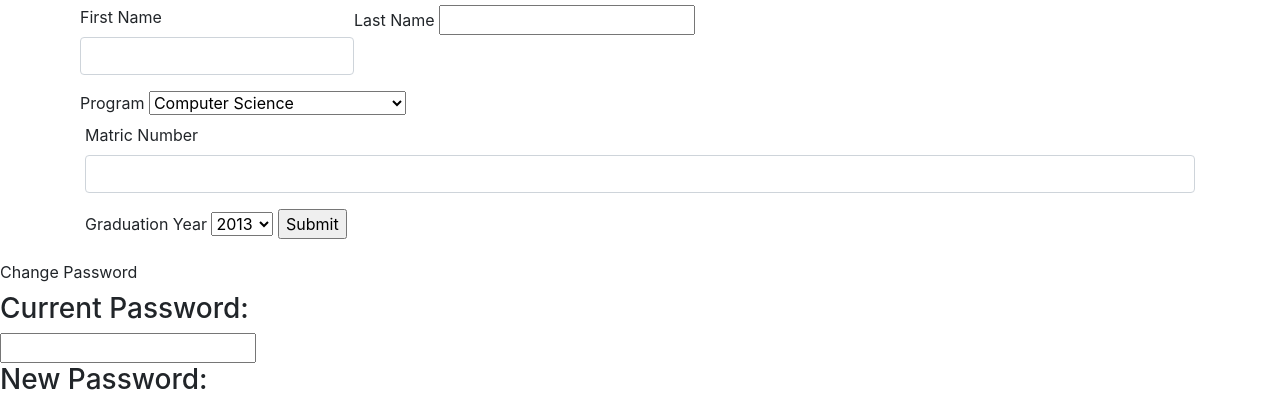
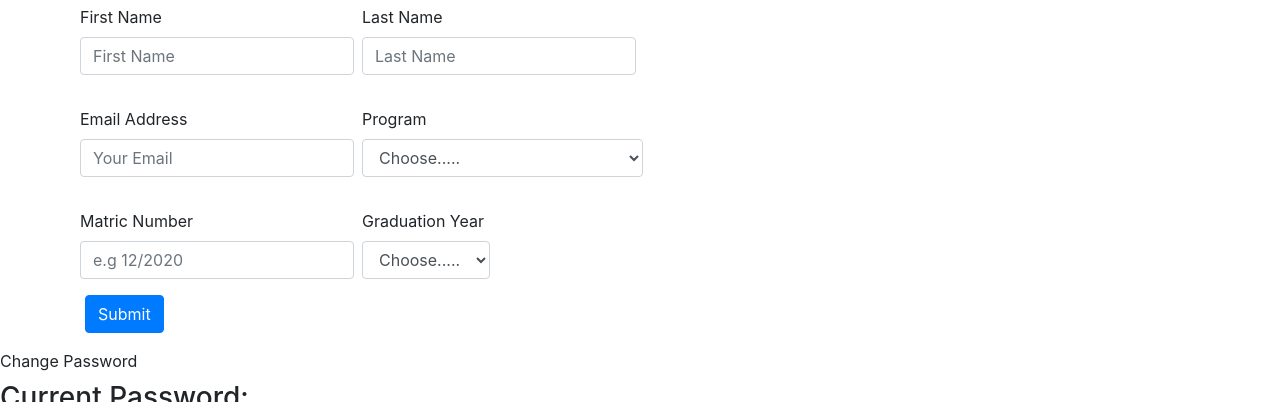
Before and after one commit to TimilehinEmmanuelOJO/project-work, a plain HTML site: page profile.html in a window 1280 px wide. Shown: the part 392-794 px from the top of the page. Drawn offline with Linux system fonts and the light colour scheme.

Commit message:
adding bootstrap

```diff
--- a/profile.html
+++ b/profile.html
@@ -57,35 +57,44 @@
                <div class="col">
                 <h2>Update Profile</h2>
                 <form action="" name="updateProfile">
+                    <form action="">
                         <div class="form-col">
-                         <div class="">
                              <div class="form-row">
-                                <div class="form-group">
+                         <div class="form-group pr-2">
                              <label class="form-label" for="">First Name</label>
-                                    <input class="form-control" type="text" name="firstName" id="">
+                         <input class="form-control w-100" type="text" name="firstName" placeholder="First Name" id="">
                          </div>
-                                <div class="form-group">
+                         <div class="form-group pr-2">
                          <label class="form-label" for="">Last Name</label>
-                                    <input class="form control" type="text" name="lastName" id="">
+                         <input class="form-group form-control w-100" placeholder="Last Name" type="text" name="lastName" id="">
                          </div>
                          </div>
                          <div class="form-row">
-                                <div >
-                                    <label for="">Program</label>
-                                    <select name="program" id="role" id="" label="Program:">
-                                        <option value="computersc">Computer Science</option>
-                                        <option value="Computer_Information Systems">Computer Information Systems<option>
-                                        <option value="Computer_Technology">Computer Technology<option>
-                                        <option value="other">Other<option>
+                             <div class="form-group pr-2">
+                         <label class="form-label" for="">Email Address</label>
+                         <input class=" form-control w-100" type="email" name="email" id="" placeholder="Your Email">
+                             </div>
+                             <div class="form-group pr-2">
+                                <div class="form-group pr-2">
+                                    <label class="form-label" for="">Program</label>
+                                    <select class="form-control w-100" name="program" id="role" label="Program:">
+                                        <option value="choose">Choose.....</option>
+                                        <option value="computer_science">Computer Science</option>
+                                        <option value="computer_information_systems">Computer Information Systems<option>
+                                        <option value="computer_technology">Computer Technology<option>
                                     </select>
                              </div>
                          </div>
-                            <div>
+                         </div>
+                         <div class="form-row">
+                            <div class="form-group pr-2">
                                 <label class="form-label" for="">Matric Number</label>
-                                <input class="form-group form-control" type="text" name="matricNumber" id="" id="" label="Matric Number:">
+                                <input class=" form-control w-100" type="text" name="matricNumber" id="" placeholder="e.g 12/2020">
                             </div>
-                            <label>Graduation Year</label>
-                            <select name="graduationYear" id="" label="Graduation Year:">
+                            <div class="form-group">
+                                <label class="form-label" for="">Graduation Year</label>
+                                <select class=" form-control w-100" name="graduationYear" id="" label="Graduation Year">
+                                    <option value="choose">Choose.....</option>
                                     <option value="2013">2013</option>
                                     <option value="2014">2014</option>
                                     <option value="2015">2015</option>
@@ -95,8 +104,9 @@
                                     <option value="2019">2019</option>
                                     <option value="2020">2020</option>
                                 </select>
-                            <input type="submit" value="Submit">
                             </div>
+                        </div>
+                         <input class="btn btn-primary" type="submit" value="Submit">
                         </div>
                  </form>
                </div>
```
Lines whose indentation alone changed are shown as unchanged.
